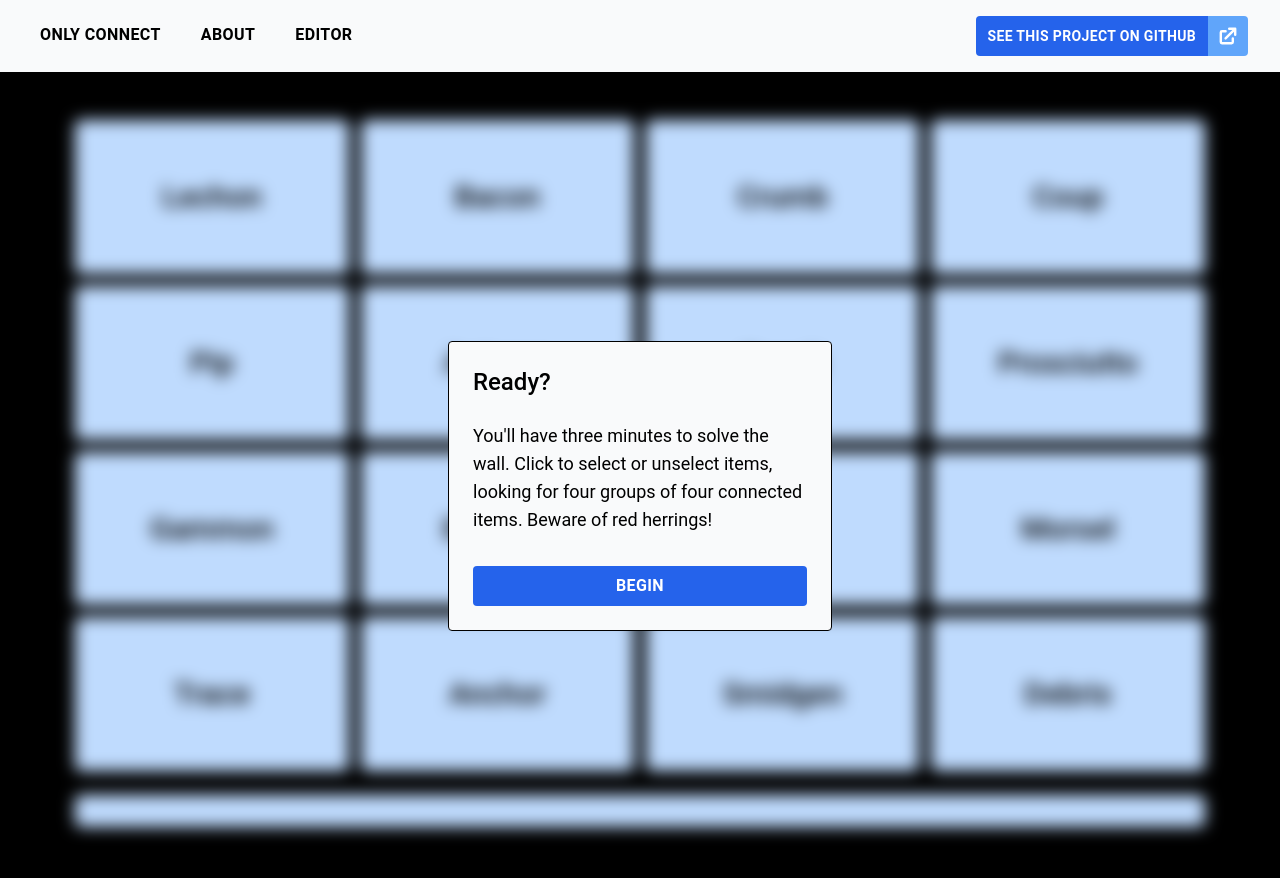
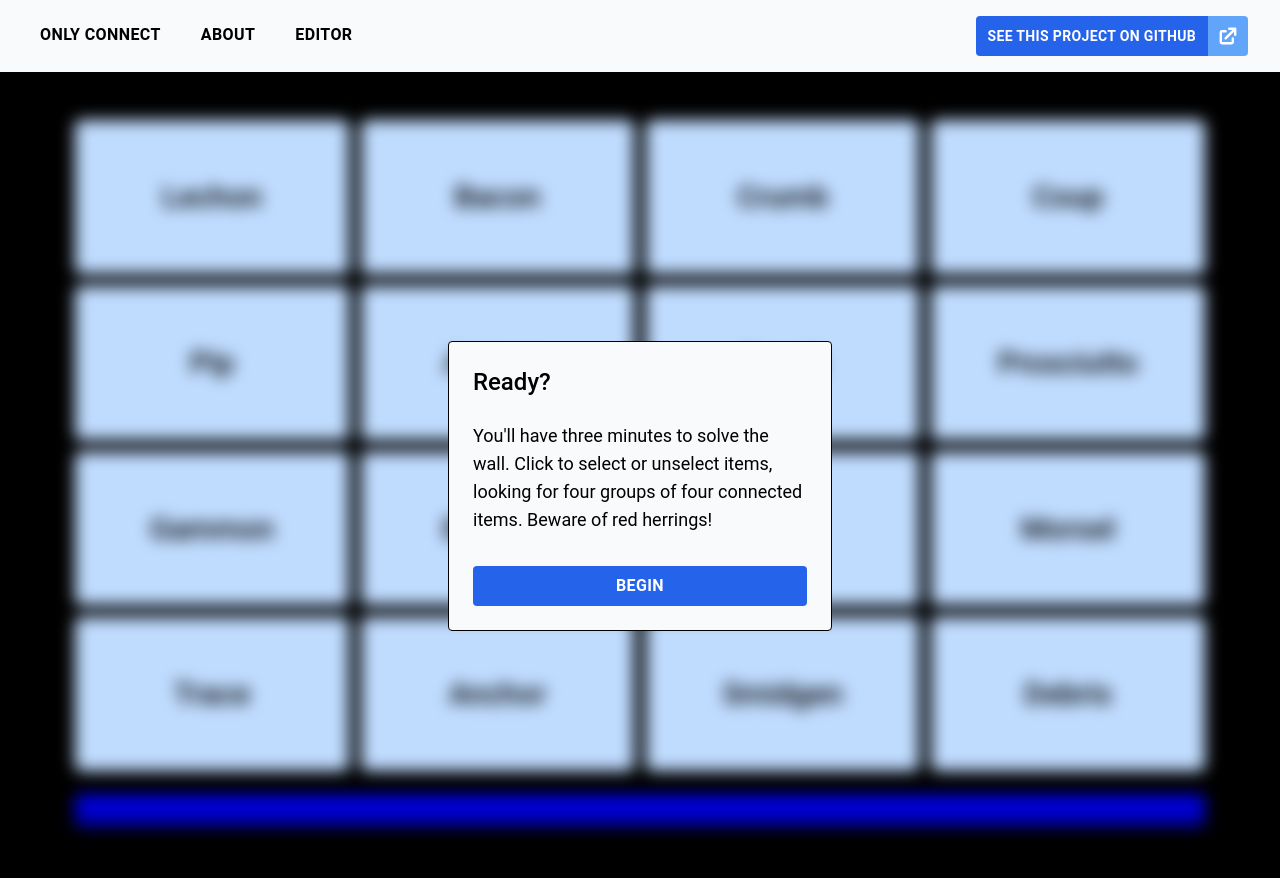
Before and after one commit to emordonez/connecting-wall, a Vue app: page /wall/1 in a window 1280 px wide. Shown: the top 878 px of the page. Built offline with nearby package versions, Linux system fonts and the light colour scheme; what tailwind-heropatterns, tailwindcss-debug-screens would draw is missing.

Commit message:
fixed Timer runout delay

```diff
--- a/src/components/Timer.vue
+++ b/src/components/Timer.vue
@@ -3,7 +3,7 @@
     <div
       class="time-bar rounded-md"
       data-style="smooth"
-      :style="inProgress ? `--duration: ${limit};` : '--duration: 0;'"
+      :style="inProgress ? `--duration: ${timeLimit};` : ''"
     />
   </div>
 </template>
@@ -11,18 +11,13 @@
 <script>
 export default {
   props: {
+    // timeLimit is in seconds
+    timeLimit: Number,
     started: Boolean,
     completed: Boolean
   },
-  data () {
-    return {
-      // TODO: Change back to the regular limit, maybe from a global variable
-      // Time limit in seconds
-      limit: 10
-    }
-  },
   computed: {
-    // Avoids directly mutating the props
+    // Avoids directly mutating the game progress props
     inProgress () {
       return !this.completed && this.started
     }
--- a/src/views/Wall.vue
+++ b/src/views/Wall.vue
@@ -32,7 +32,13 @@
       <h2 v-if="completed" class="my-6 text-white text-2xl text-center">
         You solved the wall! What are the connections?
       </h2>
-      <Timer v-else :started="started" :completed="completed" class="my-6" />
+      <Timer
+        v-else
+        :timeLimit="timeLimit"
+        :started="started"
+        :completed="completed"
+        class="my-6"
+      />
     </div>
   </div>
 </template>
@@ -54,6 +60,8 @@ export default {
   },
   data () {
     return {
+      // timeLimit is in seconds
+      timeLimit: 180,
       started: false,
       completed: false,
       outOfTime: false,
@@ -120,8 +128,7 @@ export default {
       this.showModal = !this.showModal
       if (!this.started) {
         this.started = true
-        // TODO: Change back to the regular limit, maybe from a global variable
-        setTimeout(this.checkIfSolved, 10 * 1000)
+        setTimeout(this.checkIfSolved, this.timeLimit * 1000)
       }
     }
   },
```
